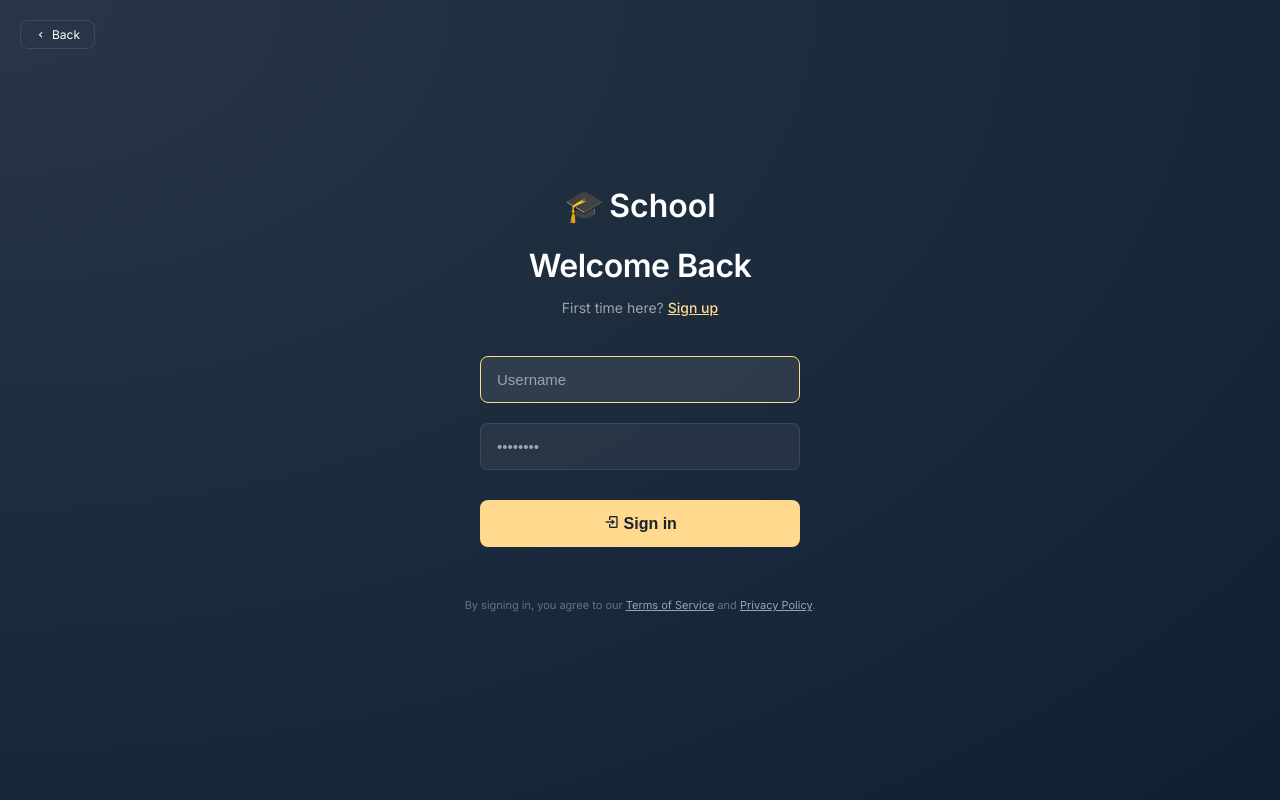
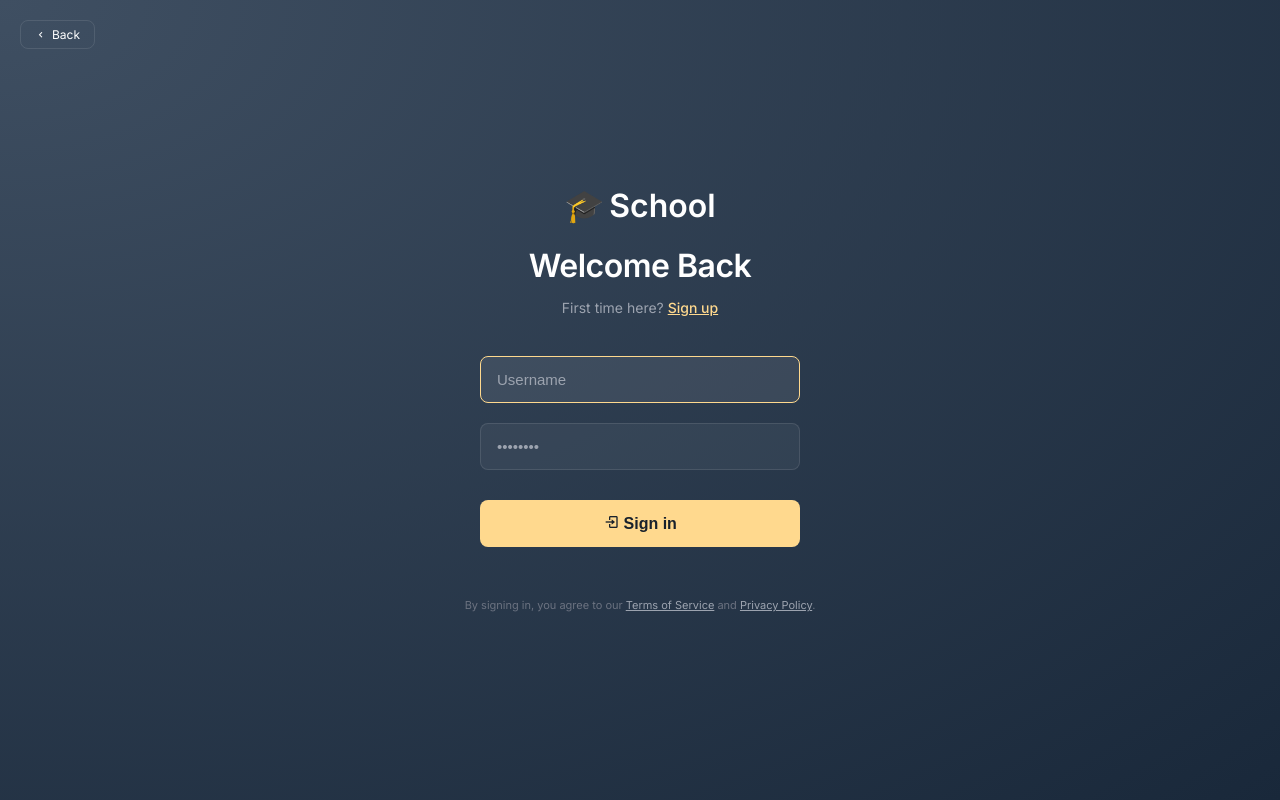
Before and after one commit to frankyshakespeare-ops/Student_management_system, a Flask app: page /login in a window 1280 px wide. Run offline with Flask 3, Linux system fonts and the light colour scheme.

Commit message:
update login page

```diff
--- a/templates/login.html
+++ b/templates/login.html
@@ -19,7 +19,7 @@
             margin: 0;
             padding: 0;
             font-family: 'Inter', sans-serif;
-            background-image: radial-gradient(ellipse at top left,#283647,#102032);
+            background-image: radial-gradient(ellipse at top left,#3f4f62,#19283a);
             color: #ffffff;
             display: flex;
             justify-content: center;
```
Also changed, not shown: database.db.
